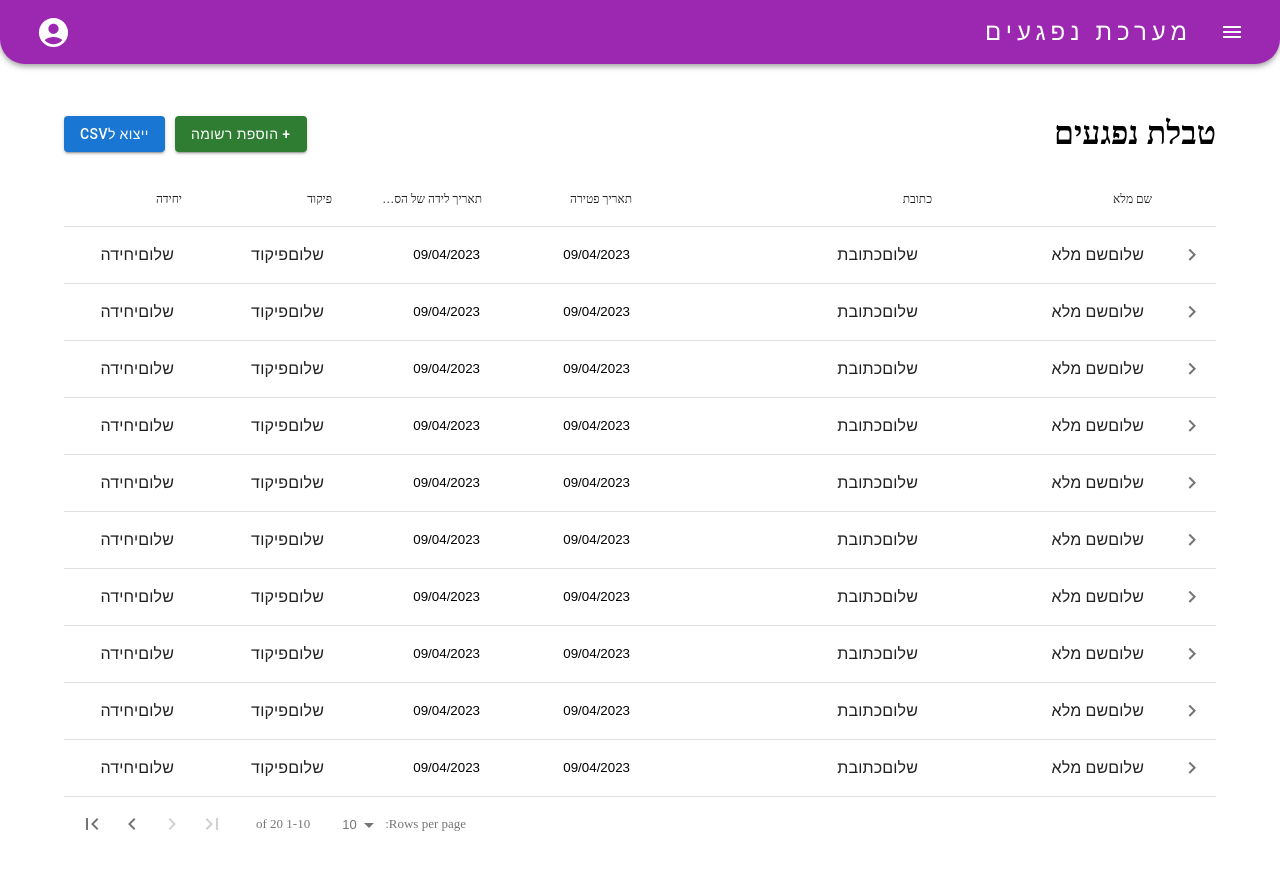
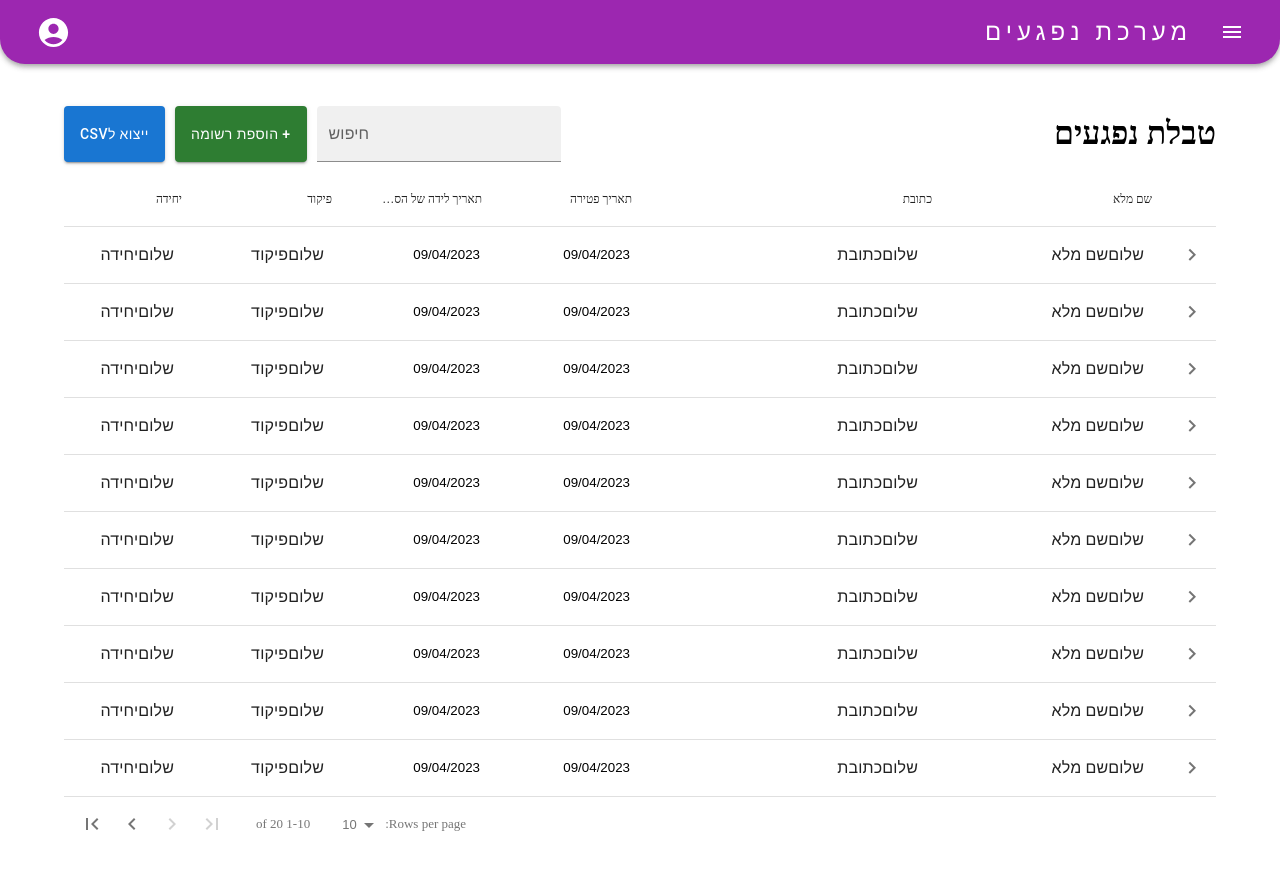
Before and after one commit to orLevinson/Nifgaim, a React (Vite) app in the folder frontend/: page /edit in a window 1280 px wide. Shown: the top 870 px of the page. Built offline with nearby package versions, Linux system fonts and the light colour scheme.

Commit message:
added search bar

```diff
--- a/frontend/src/Pages/Edit.tsx
+++ b/frontend/src/Pages/Edit.tsx
@@ -1,38 +1,31 @@
 import { fieldsExample, exampleData } from "../fields";
 import DataTable, { Direction } from "react-data-table-component";
 import ExpandedTab from "../Components/Edit/ExpandedTab";
-import { useReducer, useState } from "react";
+import { useCallback, useReducer, useState } from "react";
 import useTable from "../Shared/Hooks/useTable";
-import { Button } from "@mui/material";
+import { Button, TextField } from "@mui/material";
+import { dataType } from "../Shared/Types/Table";
 
 const Edit = () => {
-  // MUI really sucks when it comes to RTL support \:
-
-  // const multiFields: string[] = fieldsExample.reduce(
-  //   (fields: string[], field) => {
-  //     if (field.type === "multi-attributes") {
-  //       return [...fields, field.id];
-  //     } else {
-  //       return fields;
-  //     }
-  //   },
-  //   []
-  // );
-  // const data: { [key: string]: string }[] = exampleData(fieldsExample).map(
-  //   (entryData) => {
-  //     let newFormat = { ...entryData };
-  //     multiFields.forEach((field) => {
-  //       newFormat[field] = "" + Object.keys(newFormat[field]).length;
-  //     });
-  //     return newFormat as { [key: string]: string };
-  //   }
-  // );
-
   const { columnsGenerator, reducer } = useTable();
   // the rows don't need a function to clean and format the data
   const [rows, dispatchRows] = useReducer(reducer, exampleData(fieldsExample));
   // the columns are being generated by a function - the columns state only stores the raw data from the backend
   const [columns, setColumns] = useState(fieldsExample);
+  const [filter, setFilter] = useState("");
+
+  const filteredData: () => dataType[] = useCallback(() => {
+    if (filter === "") {
+      return rows;
+    }
+    return rows.filter((row) => {
+      const rowArr = Object.values(row);
+      const check = rowArr.some((entry) =>
+        (Array.isArray(entry) ? "" : entry).includes(filter)
+      );
+      return check ? true : false;
+    });
+  }, [rows, filter]);
 
   return (
     <div
@@ -48,6 +41,13 @@ const Edit = () => {
       >
         <h1>טבלת נפגעים</h1>
         <div style={{ display: "flex", gap: "10px" }}>
+          <TextField
+            label="חיפוש"
+            variant="filled"
+            onChange={(e) => {
+              setFilter(e.target.value);
+            }}
+          />
           <Button
             variant={"contained"}
             color={"success"}
@@ -62,7 +62,7 @@ const Edit = () => {
       </div>
       <DataTable
         columns={columnsGenerator(columns, dispatchRows)}
-        data={rows}
+        data={filteredData()}
         direction={Direction.RTL}
         expandableRows
         highlightOnHover
```
